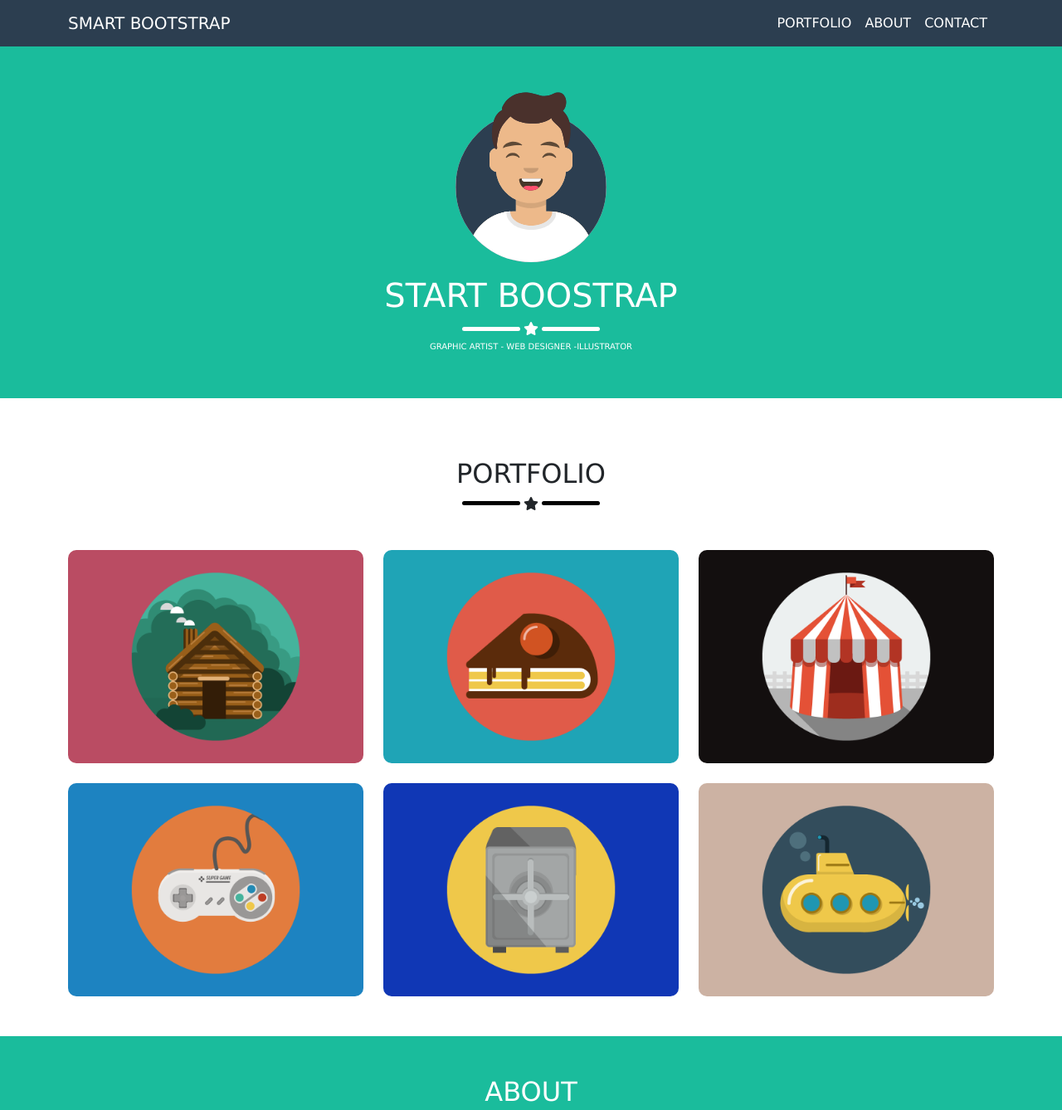
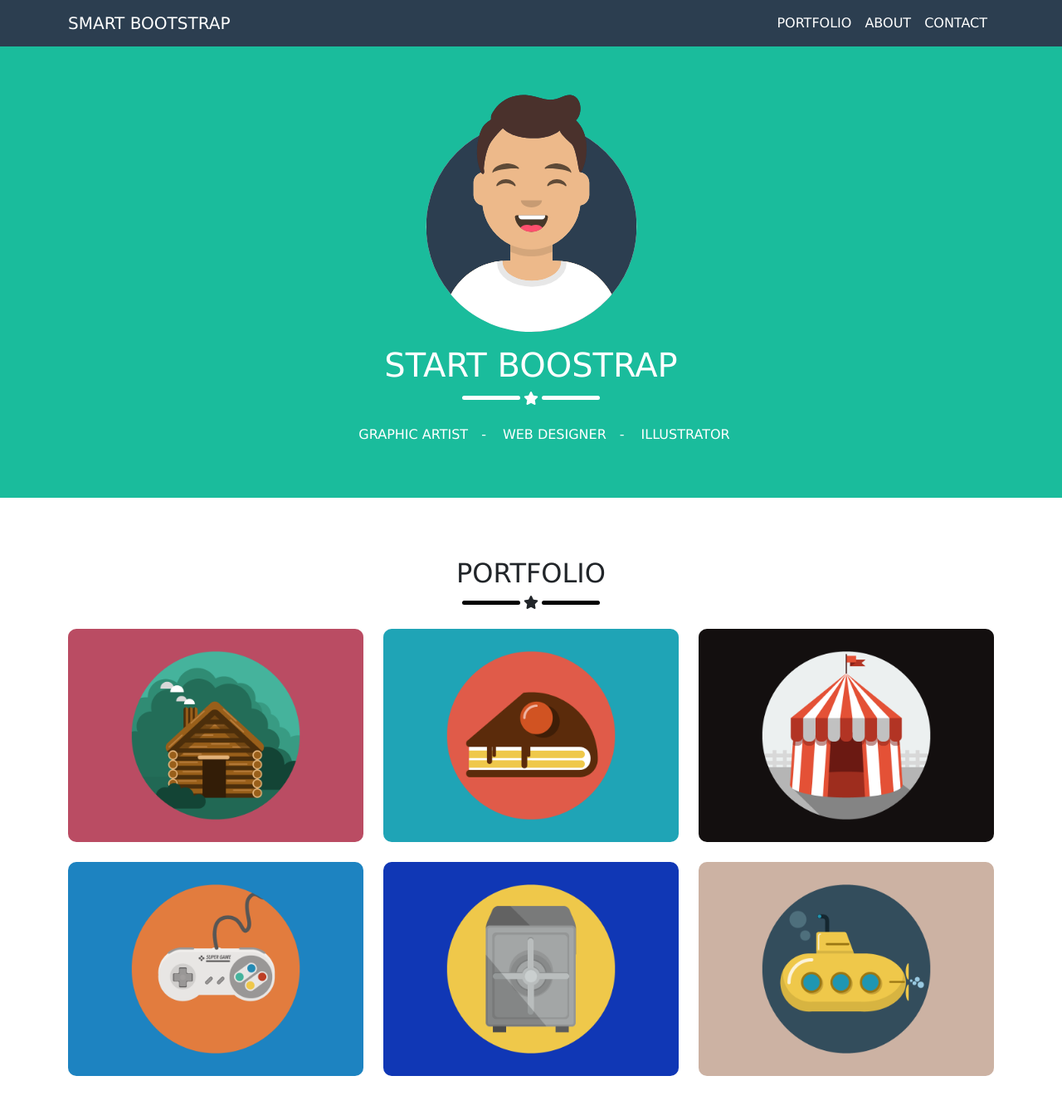
Before and after one commit to TullioTambone/html-css-bootstrap-freelancer, a plain HTML site: page index.html in a window 1280 px wide. Shown: the top 1338 px of the page at 83% size. Drawn offline with nearby package versions, Linux system fonts and the light colour scheme.

Commit message:
aggiusti sec 1-2-3

```diff
--- a/assets/css/style.css
+++ b/assets/css/style.css
@@ -8,13 +8,26 @@
 a{
     text-decoration: none;
 }
-nav{
+li{
+    list-style-type: none;
+}
+
+nav,
+.f-bot{
     background-color: #2c3e50;
 }
 
 .sec-1,
 .sec-3{
     background-color: #1abc9c;
+}
+
+.sec-2,
+.sec-4{
+    background-color: white;
+}
+.f-top{
+    background-color:#3a546d;
 }
 
 /*barra */
@@ -25,13 +38,10 @@ nav{
     margin: 0 auto;
 }
 
-.sec-1 img{
-    width: 200px;
-    display: block;
-}
-
-.sec-1 h6{
-    font-size: 10px;
+.sec-1 ul li:not(.sec-1 ul li:first-child)::before{
+    content: '-';
+    display: inline-block;
+    margin-right: 1.25rem;
 }
 
 .sec-2 img{
@@ -40,20 +50,8 @@ nav{
     border-radius: 10px;
 }
 
-.f-top{
-    background-color:#3a546d;
-}
 
-.f-bot{
-    background-color: #2c3e50;
-}
-
-.f-top i{
-    padding: 10px 10px;
-    border: 1px solid white;
-    border-radius: 50%;
-}
 
 #circle{
-    padding: 10px 15px;
+    padding: 9px 12px;
 }
--- a/index.html
+++ b/index.html
@@ -15,14 +15,14 @@
   </head>
 
   <body>
-    <nav class="navbar navbar-expand-lg">
+    <nav class="navbar navbar-expand-md">
         <div class="container-md">
             <div>
                 <a class="navbar-brand text-white" href="#">SMART BOOTSTRAP</a>
             </div>
 
             <div>
-                <button class="navbar-toggler border-white" type="button" data-bs-toggle="collapse" data-bs-target="#navbarNav" aria-controls="navbarNav" aria-expanded="false" aria-label="Toggle navigation">
+                <button class="navbar-toggler" type="button" data-bs-toggle="collapse" data-bs-target="#navbarNav" aria-controls="navbarNav" aria-expanded="false" aria-label="Toggle navigation">
 
                   <span class="navbar-toggler-icon"></span>
                 </button>
@@ -46,11 +46,11 @@
 
     <main>
         <!--sec 1-->
-      <section class="container-fluid sec-1 pb-5 pt-5">
+      <section class="container-fluid sec-1 py-5">
           <div class="container-md text-center text-white d-flex flex-column justify-content-center">
 
             <div>
-                <img src="./assets/img/avatar.svg" alt=""class="img-fluid m-auto">
+                <img src="./assets/img/avatar.svg" alt=""class="img-fluid m-auto w-25">
             </div>
 
             <h1 class="mt-3">START BOOSTRAP</h1>
@@ -59,14 +59,17 @@
                 <i class="fa-solid fa-star"></i>
                 <div class="bar ms-1 bg-white"></div>
             </div>
-            <h6 class="mt-2">
-              GRAPHIC ARTIST - WEB DESIGNER -ILLUSTRATOR
-            </h6>
+
+            <ul class="d-flex justify-content-center column-gap-3 mt-4">
+                <li><a href="#" class="text-white">GRAPHIC ARTIST</a></li>
+                <li><a href="#" class="text-white">WEB DESIGNER</a></li>
+                <li><a href="#" class="text-white">ILLUSTRATOR</a></li>
+            </ul>
           </div>
       </section>
 
       <!--sec 2-->
-      <section class="container-fluid sec-2 text-center pb-5 pt-5" id="PORTFOLIO">
+      <section class="container-fluid sec-2 text-center py-5" id="PORTFOLIO">
 
         <div class="mt-4">
             <h2>PORTFOLIO</h2>
@@ -80,28 +83,28 @@
         <div class="container-md text-center pt-4">
             <div class="d-flex flex-wrap m-auto box">
 
-                <div class="row">
-                    <div class="col-12 col-md-6 col-lg-4 mt-4">
+                <div class="row row-gap-4">
+                    <div class="col-12 col-md-6 col-lg-4">
                         <img src="./assets/img/cabin.png" alt="">
                     </div>
 
-                    <div class="col-12 col-md-6 col-lg-4 mt-4">
+                    <div class="col-12 col-md-6 col-lg-4">
                         <img src="./assets/img/cake.png" alt="">
                     </div>
 
-                    <div class="col-12 col-md-6 col-lg-4 mt-4">
+                    <div class="col-12 col-md-6 col-lg-4">
                         <img src="./assets/img/circus.png" alt="">
                     </div>
 
-                    <div class="col-12 col-md-6 col-lg-4 mt-4">
+                    <div class="col-12 col-md-6 col-lg-4">
                         <img src="./assets/img/game.png" alt="">
                     </div>
 
-                    <div class="col-12 col-md-6 col-lg-4 mt-4">
+                    <div class="col-12 col-md-6 col-lg-4">
                         <img src="./assets/img/safe.png" alt="">
                     </div>
 
-                    <div class="col-12 col-md-6 col-lg-4 mt-4">
+                    <div class="col-12 col-md-6 col-lg-4">
                         <img src="./assets/img/submarine.png" alt="">
                     </div>
                 </div>
@@ -110,7 +113,7 @@
       </section>
 
       <!--sec 3-->
-      <section class="sec-3 pt-5 pb-5" id="ABOUT">
+      <section class="sec-3 py-5 px-2" id="ABOUT">
         <div class="container-md">
             <h2 class="text-white text-center">ABOUT</h2>
             <div class="d-flex align-items-center">
@@ -134,7 +137,7 @@
       </section>
 
       <!--sec 4-->
-      <section class="sec-4 pt-5 pb-5" id="CONTACT">
+      <section class="sec-4 py-5" id="CONTACT">
         <h2 class="text-center">CONTACT ME</h2>
         <div class="d-flex align-items-center">
             <div class="bar me-1 bg-black"></div>
@@ -188,10 +191,10 @@
                             AROUND THE WEB
                         </h5>
 
-                        <i class="fa-brands fa-facebook-f" id="circle"></i>
-                        <i class="fa-brands fa-google-plus-g"></i>
-                        <i class="fa-brands fa-twitter"></i>
-                        <i class="fa-brands fa-linkedin-in"></i>
+                        <i class="fa-brands fa-facebook-f border border-white rounded-circle" id="circle"></i>
+                        <i class="fa-brands fa-google-plus-g border border-white rounded-circle py-2 px-2"></i>
+                        <i class="fa-brands fa-twitter border border-white rounded-circle py-2 px-2"></i>
+                        <i class="fa-brands fa-linkedin-in border border-white rounded-circle py-2 px-2"></i>
                     </div>
 
                     <div class="col-12 col-md-4 text-center text-white mt-5">
@@ -202,7 +205,7 @@
             </div>
         </section>
 
-        <section class="f-bot pt-4 pb-4">
+        <section class="f-bot py-4">
             <div class="container-md">
                 <h6 class="text-white text-center">Copyright Your Website 2019</h6>
             </div>
```
